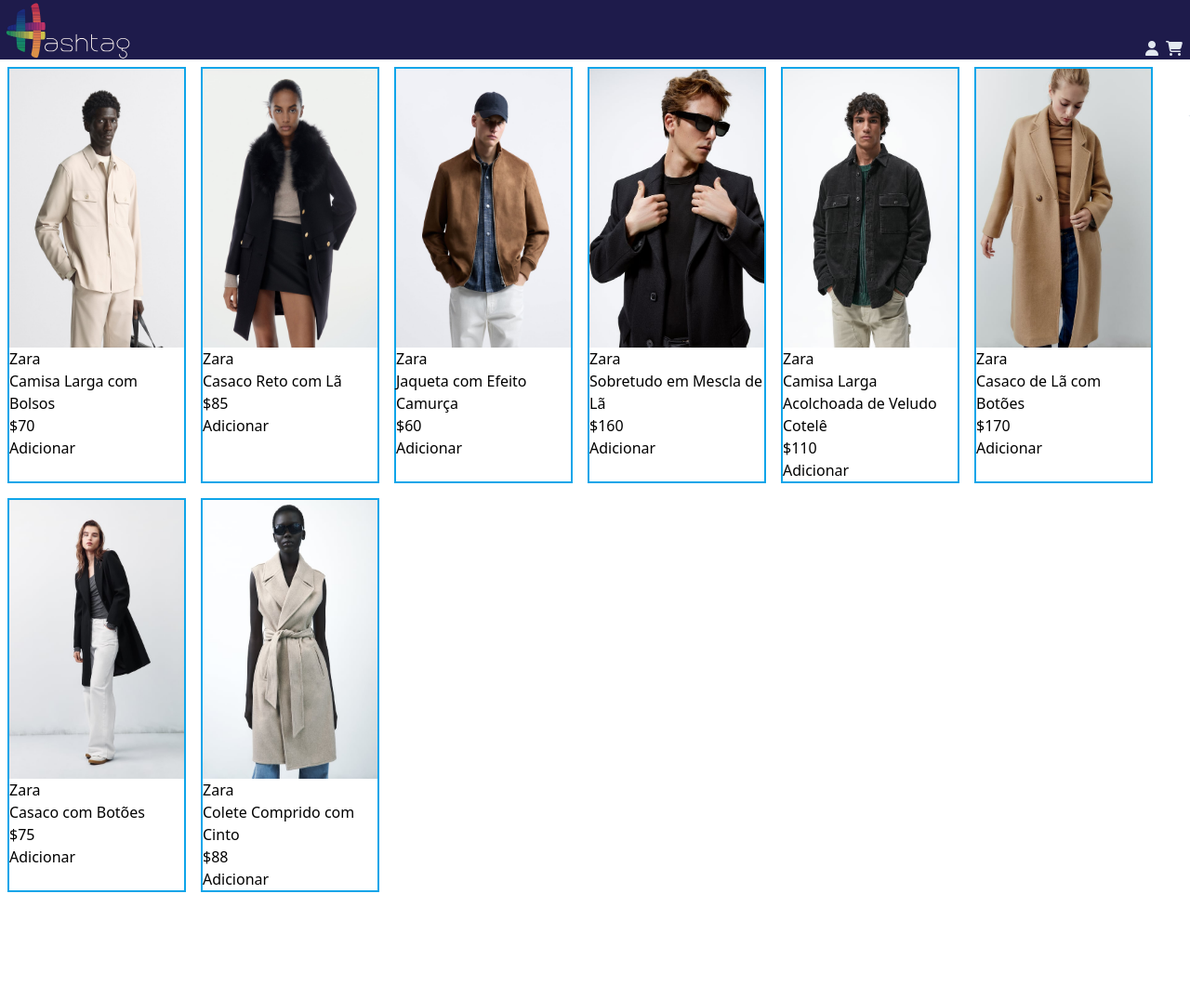
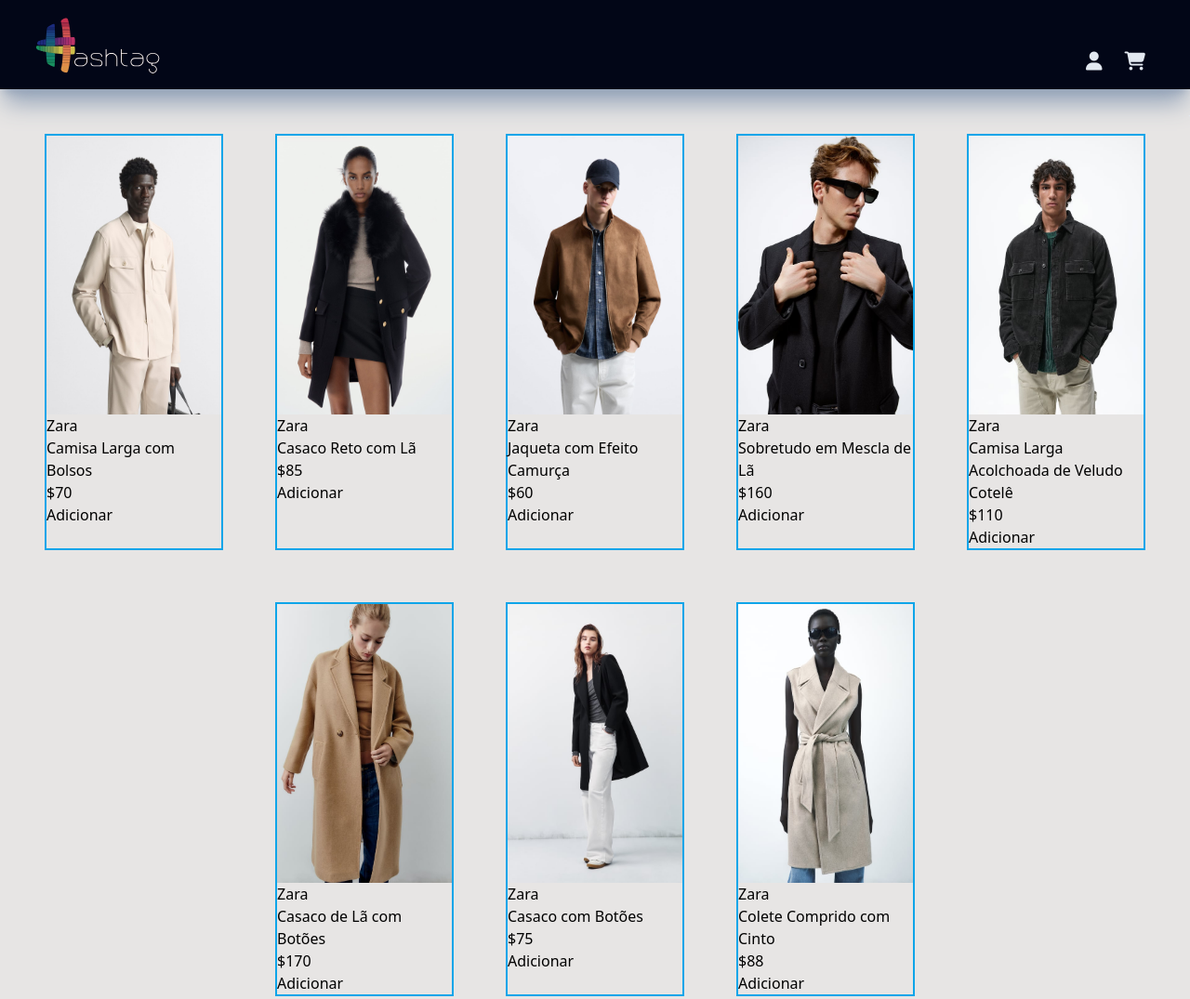
Before and after one commit to GuilhermeLiveX/projetoHashtagEcommerce, a website built with Vite: page index.html in a window 1280 px wide. Shown: the whole page at 93% size. Before the commit the page ends 968 px from the top, so only its background shows below. Built offline with nearby package versions, Linux system fonts and the light colour scheme.

Commit message:
page styling update

```diff
--- a/index.html
+++ b/index.html
@@ -7,8 +7,8 @@
   <link rel="stylesheet" href="style.css">
   <link rel="stylesheet" href="https://cdnjs.cloudflare.com/ajax/libs/font-awesome/6.4.2/css/all.min.css" integrity="sha512-z3gLpd7yknf1YoNbCzqRKc4qyor8gaKU1qmn+CShxbuBusANI9QpRohGBreCFkKxLhei6S9CQXFEbbKuqLg0DA==" crossorigin="anonymous" referrerpolicy="no-referrer" />
 </head>
-<body>
-  <section id="carrinho" class="fixed top-0 right-[-360px] bg-indigo-950 h-screen w-[360px] text-slate-200">
+<body class="bg-stone-200 flex flex-col">
+  <section id="carrinho" class="fixed top-0 right-[-360px] bg-slate-950 h-screen w-[360px] text-slate-200 z-50">
     <div id="cabecalho-carrinho" class="flex justify-between m-4">
       <p>Meu carrinho</p>
       <button id="fechar-carrinho"><i class="fa-solid fa-circle-xmark"></i></button>
@@ -21,15 +21,15 @@
     <p id="preco-total">$200</p>
     <button class="bg-slate-200 text-slate-900 p-1">Finalizar compra</button>
   </section>
-  <header class="flex bg-indigo-950 p2 justify-between">
+  <header class="flex text-xl bg-slate-950 shadow-xl shadow-slate-400 px-8 py-4 justify-between sticky top-0">
     <img class="h-16" src="./assets/logo/hashtag.svg" alt="Logo do Hashtag E-commerce">
     <div class="text-slate-200 flex gap-2 items-end mx-2">
-      <button><i class="fa-solid fa-user"></i></button>
-      <button id="abrir-carrinho"><i class="fa-solid fa-cart-shopping"></i></button>
+      <button class="mr-2"><i class="fa-solid fa-user"></i></button>
+      <button id="abrir-carrinho" class="mx-2"><i class="fa-solid fa-cart-shopping"></i></button>
     </div>
   </header>
-  <main>
-    <section id="container-produto" class="flex flex-wrap"></section>
+  <main class="bg-stone-200">
+    <section id="container-produto" class="flex flex-wrap p-10 justify-center gap-10"></section>
   </main>
   <script type="module" src="main.js"></script>
 </body>
```
